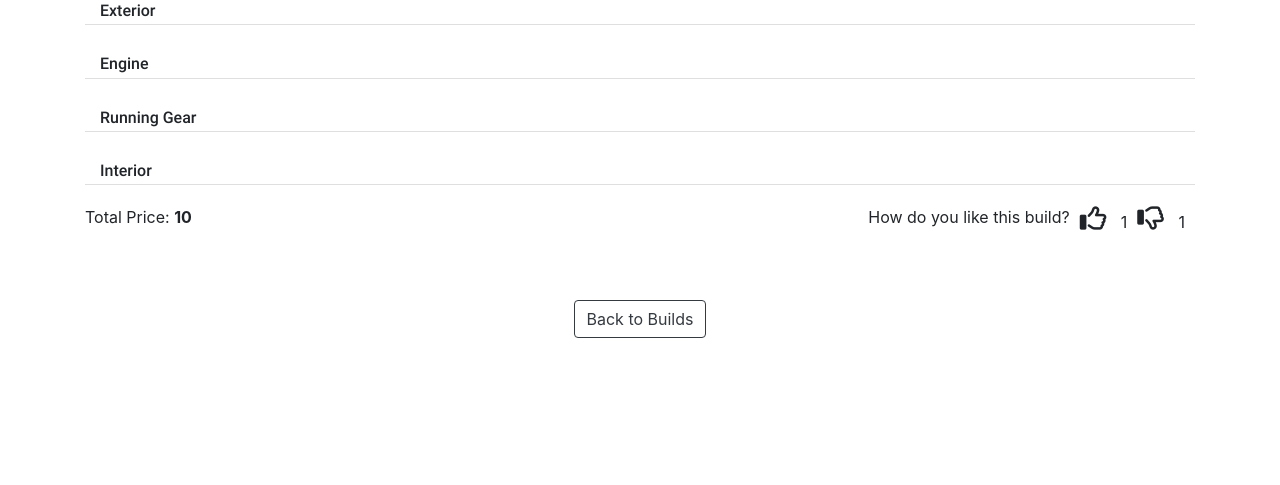
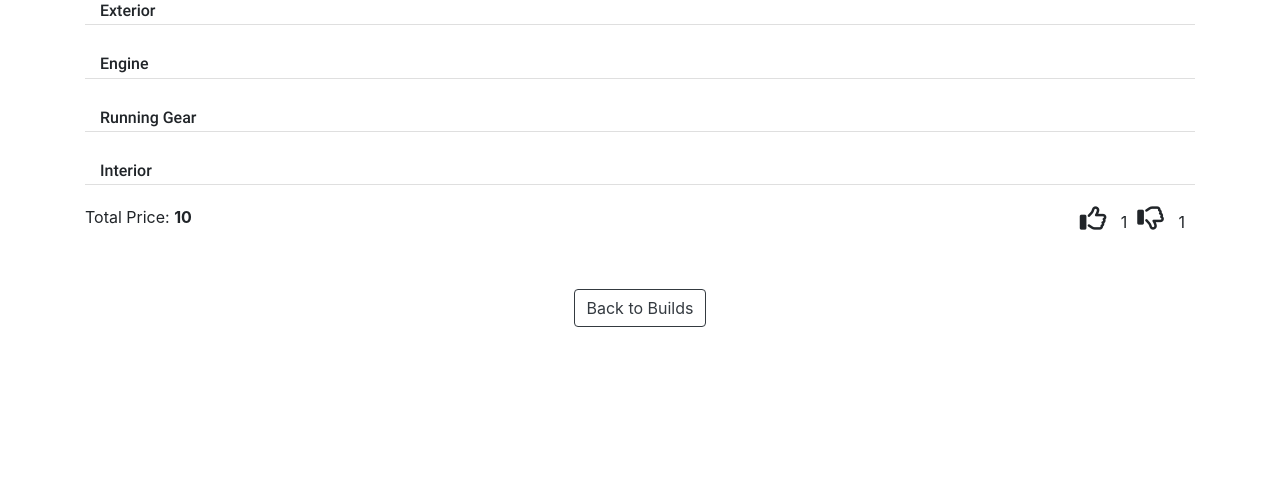
Before and after one commit to msped/AutoLog, a Flask app: template templates/view.html in a window 1280 px wide. Shown: the part 203-688 px from the top of the page. Run offline with Flask 2, Linux system fonts and the light colour scheme; a user stored in the database is signed in; the template is opened without the code that fills it: most values are stand-ins (such as "Sample title", 1, 10 or a date in 2020); a database or web service that is not in the repository returns one stand-in record (values such as "Sample title"); some libraries are stand-ins or nearby versions.

Commit message:
removed log in prompt on voting

```diff
--- a/static/css/view.css
+++ b/static/css/view.css
@@ -51,10 +51,6 @@
     }
 }
 
-.user-logged-in p {
-    margin-right: 10px;
-}
-
 .far-thumbs-up, .far-thumbs-down {
     color: #000;
 }
--- a/templates/view.html
+++ b/templates/view.html
@@ -338,13 +338,6 @@ View a build
     <!--Voting-->
     <div class="col">
         <div class="voting-content">
-            <div class="user-logged-in">
-            {% if current_user.is_authenticated %}
-            <p>How do you like this build?</p>
-            {% else %}
-            <p><a href="{{ url_for('login') }}">Login</a> to vote!</p>
-            {% endif %}
-            </div>
             <div class="like">
                 <div class="{% if current_user.is_authenticated %}like-button{% endif %} like-button-div like-button-hover">
                     <i class="far fa-thumbs-up"></i>
```
